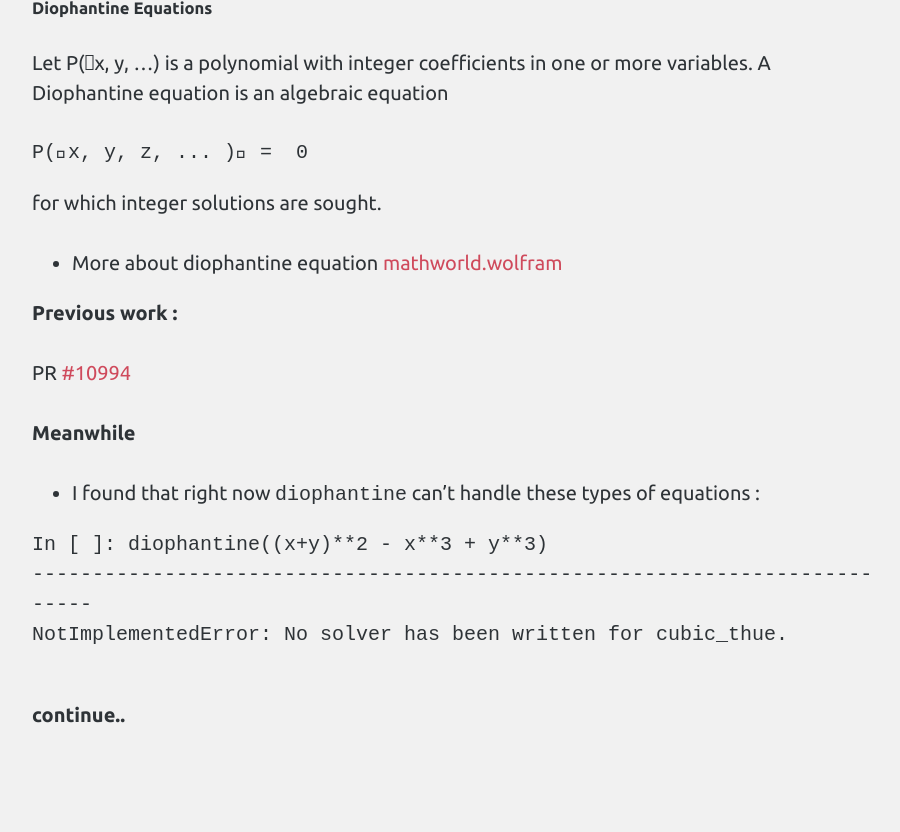
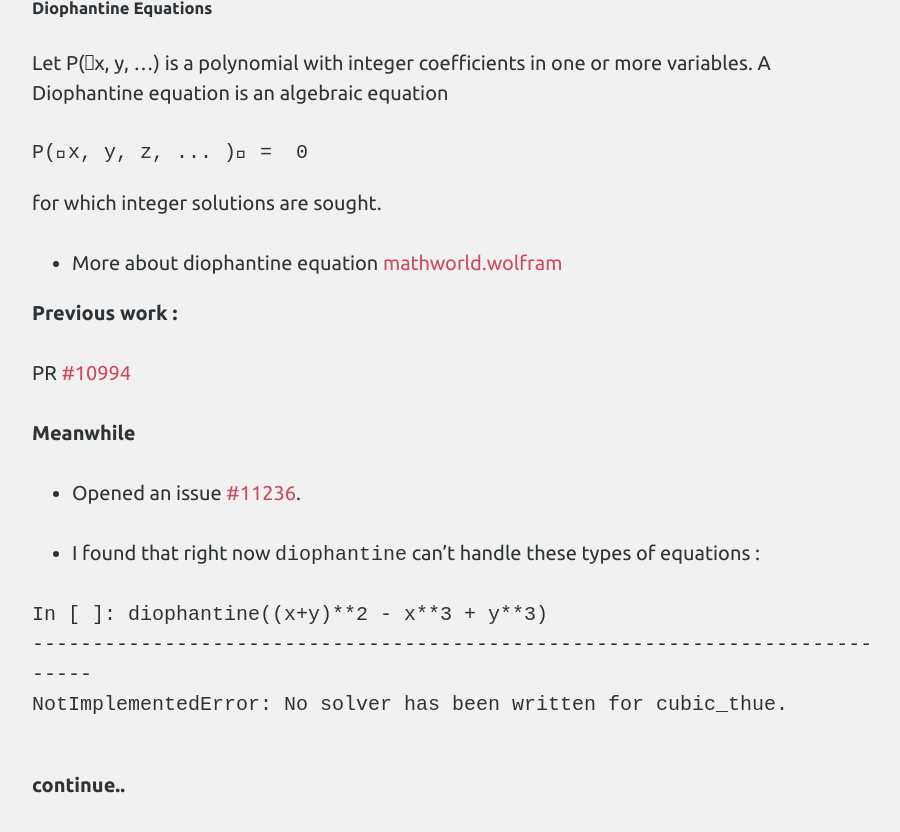
Before and after one commit to Shekharrajak/shekharrajak.github.io, a Jekyll site: the page built from _posts/2016-6-13-Coding-Period-week-4.md, in a window 1280 px wide and 900 px high, scrolled down 1229 px. Shown: the top 832 px of the window, without its empty margins (183-1083 px from the left). Built offline with Jekyll 4.4.1, drawn with Linux system fonts in a browser that asks for light colours; nearby versions of some CDN libraries; comment, search, counter and statistics services are not loaded.

Commit message:
week4 issue added

````diff
--- a/_posts/2016-6-13-Coding-Period-week-4.md
+++ b/_posts/2016-6-13-Coding-Period-week-4.md
@@ -33,6 +33,8 @@ PR [#10994](https://github.com/sympy/sympy/pull/10994)
 
 **Meanwhile**
 
+* Opened an issue [#11236](https://github.com/sympy/sympy/issues/11236).
+
 * I found that right now `diophantine` can't handle these types of equations :
 
 ```
````
